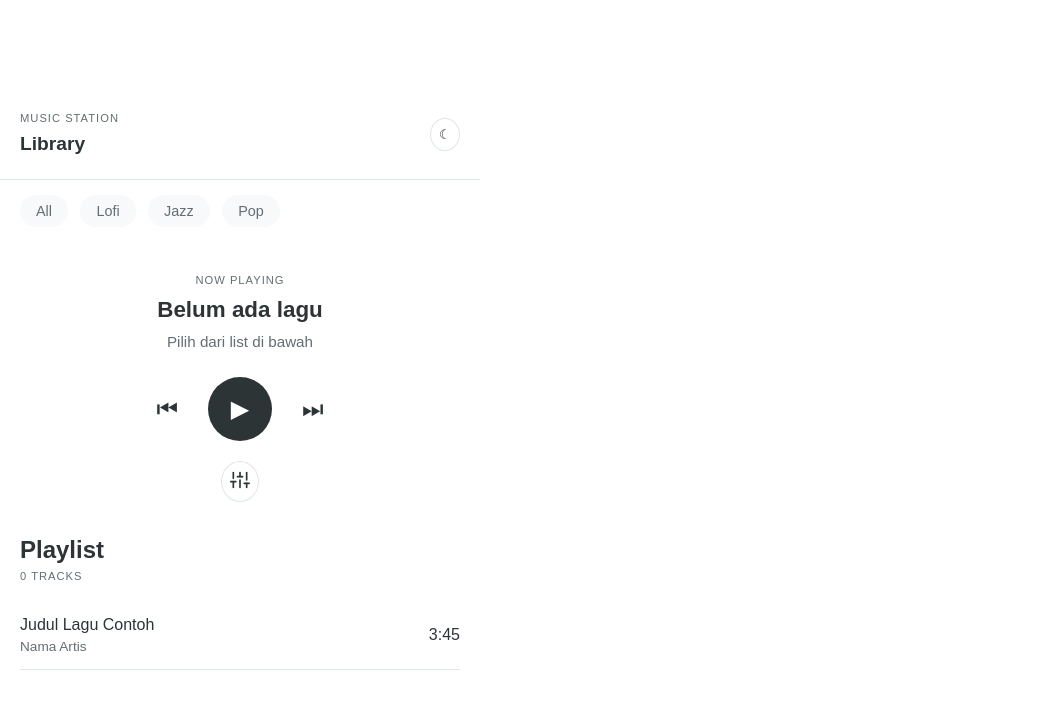
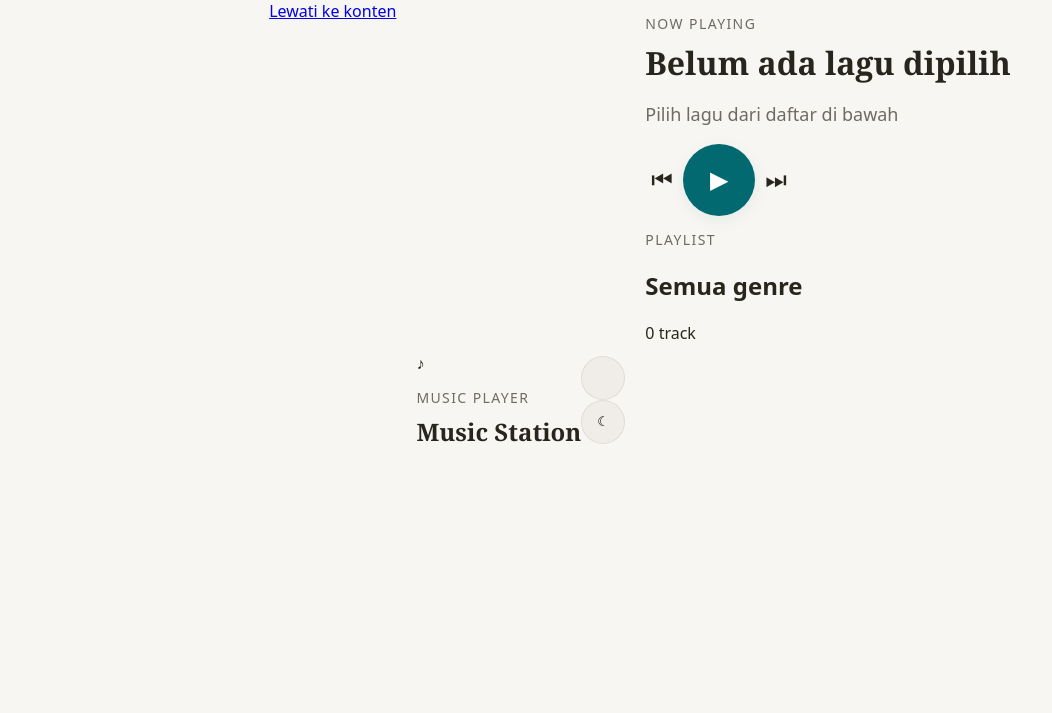
Before and after one commit to fuadmuzaqi/xuiplay, a website: page index.html in a window 1280 px wide. Shown: the top 713 px of the page, without its empty margins (0-1052 px from the left). Drawn offline with Linux system fonts and the light colour scheme; a web font is replaced by a local one.

Commit message:
Update index.html

```diff
--- a/index.html
+++ b/index.html
@@ -5,208 +5,97 @@
   <meta name="viewport" content="width=device-width, initial-scale=1.0" />
   <title>Music Station</title>
 
-  <link rel="preconnect" href="https://fonts.googleapis.com">
-  <link rel="preconnect" href="https://fonts.gstatic.com" crossorigin>
-  <link href="https://api.fontshare.com/v2/css?f[]=satoshi@400,500,700&display=swap" rel="stylesheet">
-
-  <style>
-    :root {
-      --bg: #f8f9fa;
-      --surface: #ffffff;
-      --primary: #2d3436;
-      --secondary: #636e72;
-      --accent: #0984e3;
-      --border: #dfe6e9;
-      --radius: 12px;
-    }
-
-    /* Dark Mode Support */
-    @media (prefers-color-scheme: dark) {
-      :root {
-        --bg: #121212;
-        --surface: #1e1e1e;
-        --primary: #ffffff;
-        --secondary: #b2bec3;
-        --border: #2d3436;
-      }
-    }
-
-    * { box-sizing: border-box; margin: 0; padding: 0; }
-    body {
-      font-family: 'Satoshi', sans-serif;
-      background: var(--bg);
-      color: var(--primary);
-      line-height: 1.5;
-      display: flex;
-      justify-content: center;
-    }
-
-    .app-shell {
-      width: 100%;
-      max-width: 480px; /* Mobile focused width */
-      min-height: 100vh;
-      background: var(--surface);
-      display: flex;
-      flex-direction: column;
-    }
-
-    /* Header */
-    .topbar {
-      padding: 20px;
-      display: flex;
-      justify-content: space-between;
-      align-items: center;
-      border-bottom: 1px solid var(--border);
-    }
-    .brand-title { font-size: 1.2rem; font-weight: 700; }
-    .icon-btn {
-      background: none; border: 1px solid var(--border);
-      padding: 8px; border-radius: 50%; cursor: pointer;
-      color: var(--primary);
-    }
-
-    /* Genre Navigation */
-    .genre-bar {
-      padding: 15px 20px;
-      overflow-x: auto;
-      white-space: nowrap;
-      scrollbar-width: none;
-    }
-    .genre-tabs button {
-      background: var(--bg);
-      border: none;
-      padding: 8px 16px;
-      margin-right: 8px;
-      border-radius: 20px;
-      font-size: 0.9rem;
-      color: var(--secondary);
-      cursor: pointer;
-    }
-
-    /* Player Panel */
-    .player-panel {
-      padding: 30px 20px;
-      text-align: center;
-    }
-    #nowTitle { font-size: 1.4rem; font-weight: 700; margin-bottom: 4px; }
-    #nowArtist { color: var(--secondary); font-size: 0.95rem; margin-bottom: 24px; }
-
-    .transport-row {
-      display: flex;
-      justify-content: center;
-      align-items: center;
-      gap: 30px;
-      margin-bottom: 20px;
-    }
-    .play-btn {
-      width: 64px; height: 64px;
-      border-radius: 50%;
-      border: none;
-      background: var(--primary);
-      color: var(--surface);
-      font-size: 1.5rem;
-      cursor: pointer;
-    }
-    .transport-btn {
-      background: none; border: none; font-size: 1.5rem;
-      color: var(--primary); cursor: pointer;
-    }
-
-    /* Playlist - Text Only */
-    .playlist-panel {
-      flex: 1;
-      padding: 0 20px 40px;
-    }
-    .section-head { margin-bottom: 16px; }
-    .playlist-list {
-      display: flex;
-      flex-direction: column;
-    }
-    .track-item {
-      padding: 12px 0;
-      border-bottom: 1px solid var(--border);
-      cursor: pointer;
-      display: flex;
-      justify-content: space-between;
-      align-items: center;
-    }
-    .track-info h4 { font-size: 1rem; font-weight: 500; }
-    .track-info p { font-size: 0.85rem; color: var(--secondary); }
-
-    /* Utilities */
-    .hidden { display: none; }
-    .eyebrow {
-      text-transform: uppercase;
-      letter-spacing: 1px;
-      font-size: 0.7rem;
-      color: var(--secondary);
-      margin-bottom: 4px;
-    }
-  </style>
+  <link rel="preconnect" href="https://api.fontshare.com">
+  <link href="https://api.fontshare.com/v2/css?f[]=satoshi@400,500,700&f[]=boska@400,500,700&display=swap" rel="stylesheet">
+  <link rel="stylesheet" href="./css/styles.css" />
 </head>
-<body class="app-shell">
+<body>
+  <a class="skip-link" href="#main-content">Lewati ke konten</a>
 
   <header class="topbar">
     <div class="brand-wrap">
-      <p class="eyebrow">Music Station</p>
-      <h1 class="brand-title">Library</h1>
+      <div class="brand-mark" aria-hidden="true">♪</div>
+      <div>
+        <p class="eyebrow">Music player</p>
+        <h1 class="brand-title">Music Station</h1>
+      </div>
     </div>
+
     <div class="topbar-actions">
-      <button class="icon-btn" id="themeToggle" type="button" aria-label="Ganti tema">
-        <span class="icon">🌓</span>
+      <button class="icon-btn" id="eqToggleBtn" type="button" aria-label="Buka equalizer" aria-expanded="false" title="Equalizer">
+        <svg viewBox="0 0 24 24" aria-hidden="true">
+          <path d="M4 21v-7"></path>
+          <path d="M4 10V3"></path>
+          <path d="M12 21v-4"></path>
+          <path d="M12 10V3"></path>
+          <path d="M20 21v-9"></path>
+          <path d="M20 5V3"></path>
+          <path d="M2 10h4"></path>
+          <path d="M10 10h4"></path>
+          <path d="M18 12h4"></path>
+        </svg>
+      </button>
+
+      <button class="icon-btn" id="themeToggle" type="button" aria-label="Ganti tema" title="Ganti tema">
+        ☾
       </button>
     </div>
   </header>
 
-  <nav class="genre-bar">
-    <div id="genreTabs" class="genre-tabs">
-      <button>All</button>
-      <button>Lofi</button>
-      <button>Jazz</button>
-      <button>Pop</button>
-    </div>
+  <nav class="genre-strip" aria-label="Folder genre">
+    <div id="genreTabs" class="genre-tabs"></div>
   </nav>
 
-  <main id="main-content">
-    <section class="player-panel">
-      <div class="player-info">
-        <p class="eyebrow">Now Playing</p>
-        <h2 id="nowTitle">Belum ada lagu</h2>
-        <p id="nowArtist">Pilih dari list di bawah</p>
+  <main id="main-content" class="main-shell">
+    <section class="player-card">
+      <div class="now-block">
+        <p class="eyebrow">Now playing</p>
+        <h2 id="nowTitle">Belum ada lagu dipilih</h2>
+        <p id="nowArtist" class="muted">Pilih lagu dari daftar di bawah</p>
       </div>
 
-      <div class="player-controls">
-        <div class="transport-row">
-          <button id="prevBtn" class="transport-btn">⏮</button>
-          <button id="playPauseBtn" class="play-btn">▶</button>
-          <button id="nextBtn" class="transport-btn">⏭</button>
+      <div class="transport">
+        <button id="prevBtn" class="transport-btn" type="button" aria-label="Lagu sebelumnya">⏮</button>
+        <button id="playPauseBtn" class="play-btn" type="button" aria-label="Play atau pause">▶</button>
+        <button id="nextBtn" class="transport-btn" type="button" aria-label="Lagu berikutnya">⏭</button>
+      </div>
+
+      <div class="visualizer" id="eqVisualizer" aria-hidden="true">
+        <span></span><span></span><span></span><span></span><span></span>
+        <span></span><span></span><span></span>
+      </div>
+
+      <aside class="eq-panel" id="eqPanel" hidden>
+        <div class="eq-head">
+          <div>
+            <p class="eyebrow">Equalizer</p>
+            <h3>Preset visual</h3>
+          </div>
+          <div class="preset-pills">
+            <button class="preset-btn active" data-preset="flat" type="button">Flat</button>
+            <button class="preset-btn" data-preset="warm" type="button">Warm</button>
+            <button class="preset-btn" data-preset="club" type="button">Club</button>
+          </div>
         </div>
 
-        <button id="eqToggleBtn" class="icon-btn" type="button" title="Equalizer">
-          <svg width="20" height="20" viewBox="0 0 24 24" fill="none" stroke="currentColor" stroke-width="2" stroke-linecap="round" stroke-linejoin="round"><line x1="4" y1="21" x2="4" y2="14"></line><line x1="4" y1="10" x2="4" y2="3"></line><line x1="12" y1="21" x2="12" y2="12"></line><line x1="12" y1="8" x2="12" y2="3"></line><line x1="20" y1="21" x2="20" y2="16"></line><line x1="20" y1="12" x2="20" y2="3"></line><line x1="1" y1="14" x2="7" y2="14"></line><line x1="9" y1="8" x2="15" y2="8"></line><line x1="17" y1="16" x2="23" y2="16"></line></svg>
-        </button>
-      </div>
+        <div class="eq-sliders" id="eqSliders"></div>
+      </aside>
     </section>
 
-    <section class="playlist-panel">
-      <div class="section-head">
-        <h2 id="genreHeading">Playlist</h2>
-        <p class="eyebrow" id="trackCount">0 tracks</p>
+    <section class="playlist-card">
+      <div class="playlist-head">
+        <div>
+          <p class="eyebrow">Playlist</p>
+          <h2 id="genreHeading">Semua genre</h2>
+        </div>
+        <p id="trackCount" class="muted">0 track</p>
       </div>
 
-      <div id="playlistContainer" class="playlist-list">
-        <div class="track-item">
-          <div class="track-info">
-            <h4>Judul Lagu Contoh</h4>
-            <p>Nama Artis</p>
-          </div>
-          <span class="muted-text">3:45</span>
-        </div>
-      </div>
+      <div id="playlistContainer" class="playlist-list"></div>
     </section>
   </main>
 
-  <div id="youtube-player" class="hidden"></div>
+  <div id="youtube-player" class="yt-hidden" aria-hidden="true"></div>
 
   <script src="./js/app.js" defer></script>
 </body>
```
